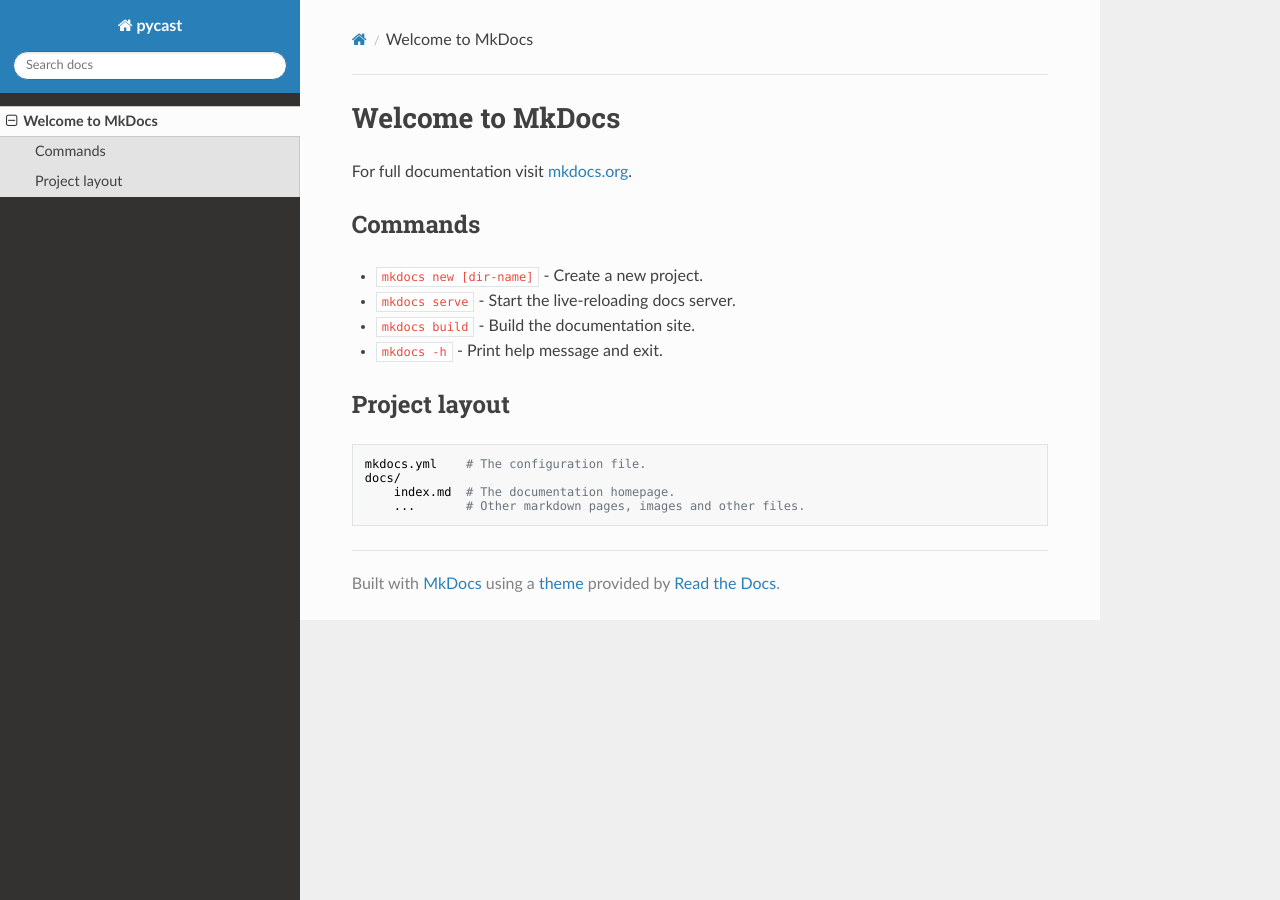
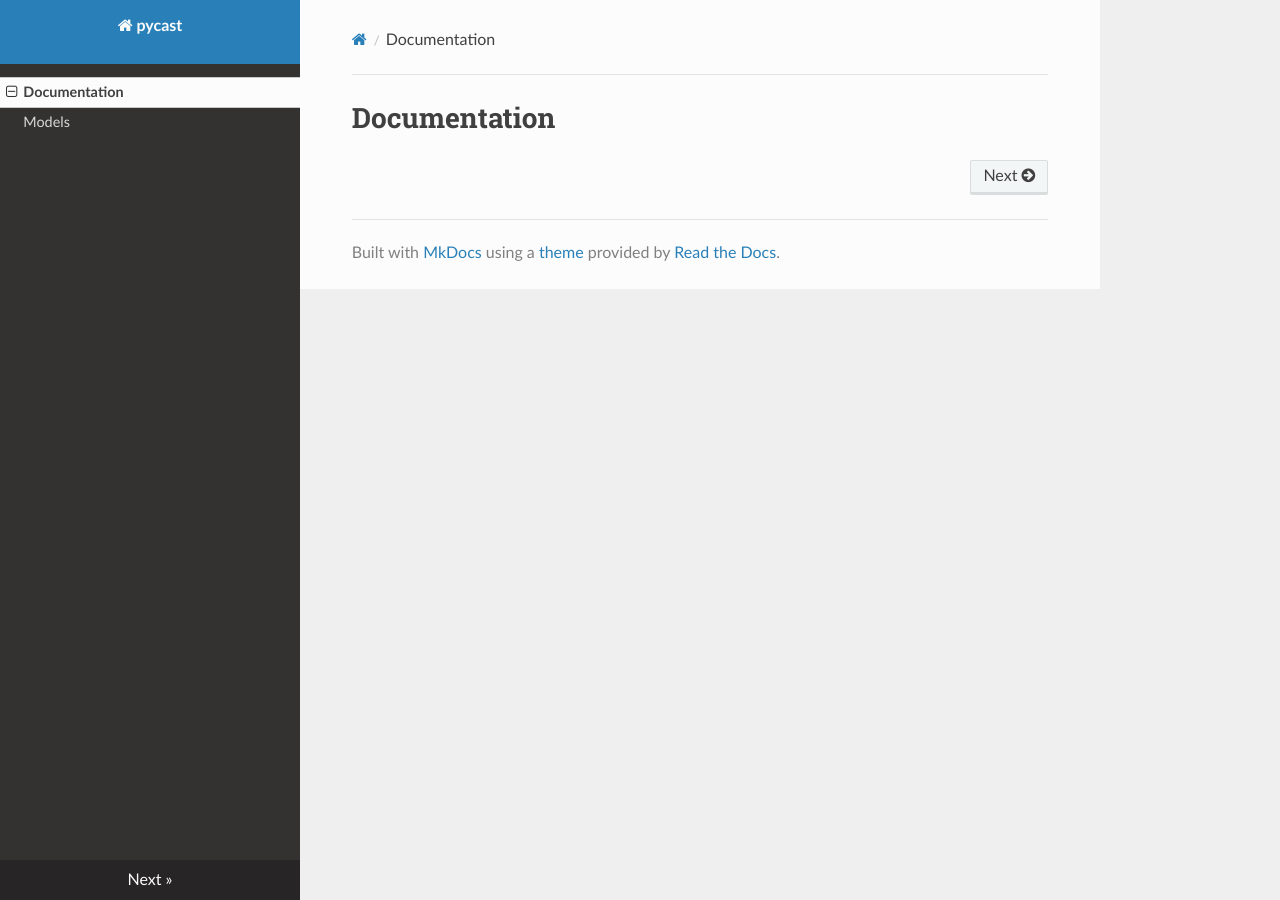
Before and after one commit to lucasew/pycast, an MkDocs documentation site: the page built from docs/index.md, in a window 1280 px wide. Built offline with MkDocs 1.6.1, drawn with Linux system fonts in a browser that asks for light colours; nearby versions of some CDN libraries.

Commit message:
documentation experiments
Signed-off-by: lucasew <lucas59356@gmail.com>

```diff
--- a/docs/index.md
+++ b/docs/index.md
@@ -1,17 +1 @@
-# Welcome to MkDocs
-
-For full documentation visit [mkdocs.org](https://www.mkdocs.org).
-
-## Commands
-
-* `mkdocs new [dir-name]` - Create a new project.
-* `mkdocs serve` - Start the live-reloading docs server.
-* `mkdocs build` - Build the documentation site.
-* `mkdocs -h` - Print help message and exit.
-
-## Project layout
-
-    mkdocs.yml    # The configuration file.
-    docs/
-        index.md  # The documentation homepage.
-        ...       # Other markdown pages, images and other files.
+# Documentation
--- a/mkdocs.yml
+++ b/mkdocs.yml
@@ -1,2 +1,4 @@
 site_name: pycast
 theme: readthedocs
+plugins:
+  - mkdocstrings
--- a/requirements-test.txt
+++ b/requirements-test.txt
@@ -8,7 +8,8 @@
 codecov
 mypy
 gitchangelog
-mkdocs
+mkdocs[python]
+mkdocstrings[python]
 flask-debugtoolbar
 flask-shell-ipython
 ipdb
```
Also changed, not shown: docs/models.md (added, +16 -0 lines), 1 other file.
